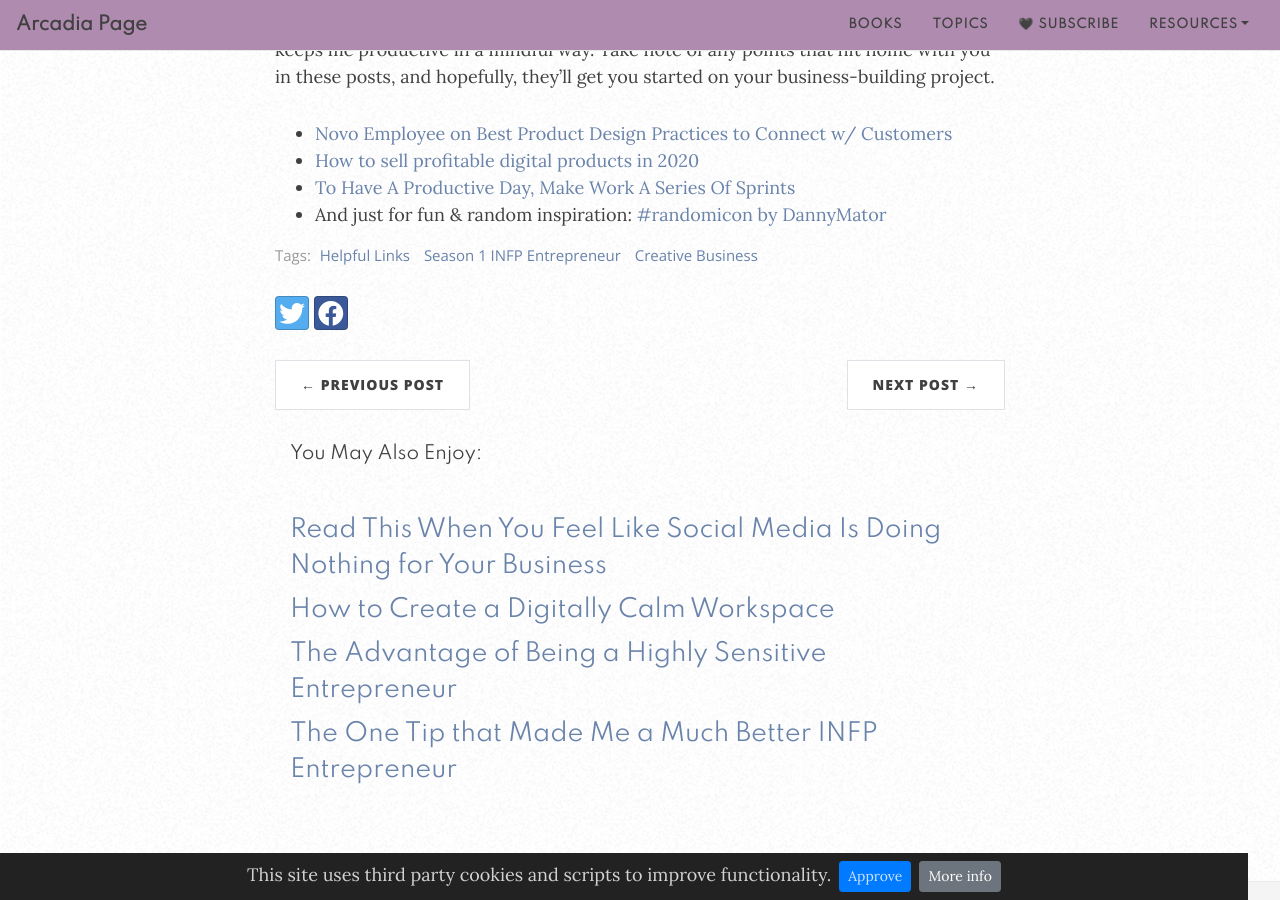
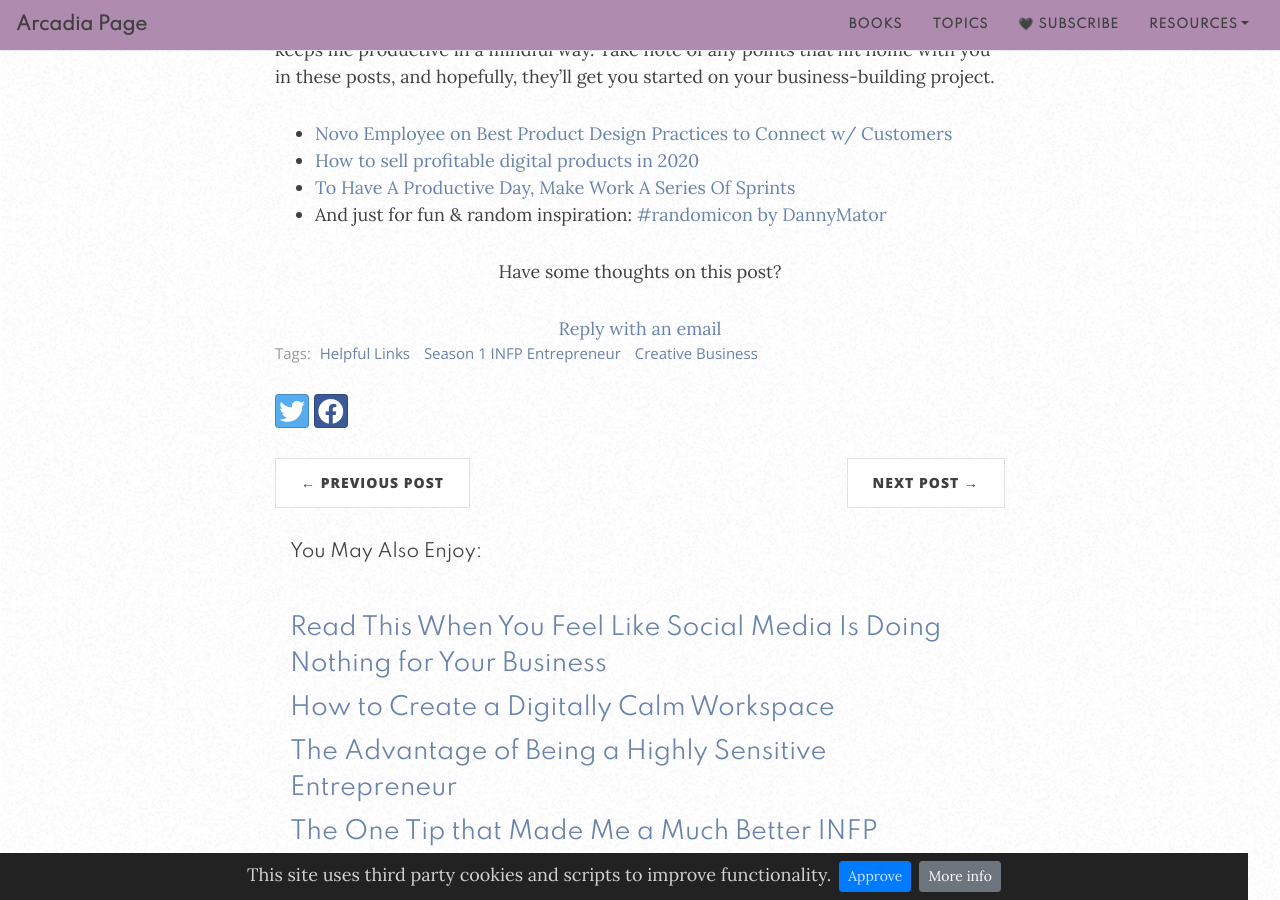
Before and after one commit to arcadiapage/arcadiapage.github.io, a Jekyll site: the page built from _posts/2021-06-22-4-links-june-2021.md, in a window 1280 px wide and 900 px high, scrolled down 562 px. Built offline with Jekyll 4.4.1, drawn with Linux system fonts in a browser that asks for light colours; nearby versions of some CDN libraries; comment, search, counter and statistics services are not loaded.

Commit message:
Update post.html

```diff
--- a/_layouts/post.html
+++ b/_layouts/post.html
@@ -13,6 +13,13 @@
       <article role="main" class="blog-post">
         {{ content }}
       </article>
+
+
+<div class="text-center py-10">
+    <p>Have some thoughts on this post?</p>
+    <a class="button" href="mailto:arcadiapage@gmail.com?subject=Re: {{ title }}">Reply with an email</a>
+</div>
+
 
       {% if page.tags.size > 0 %}
         <div class="blog-tags">
```
